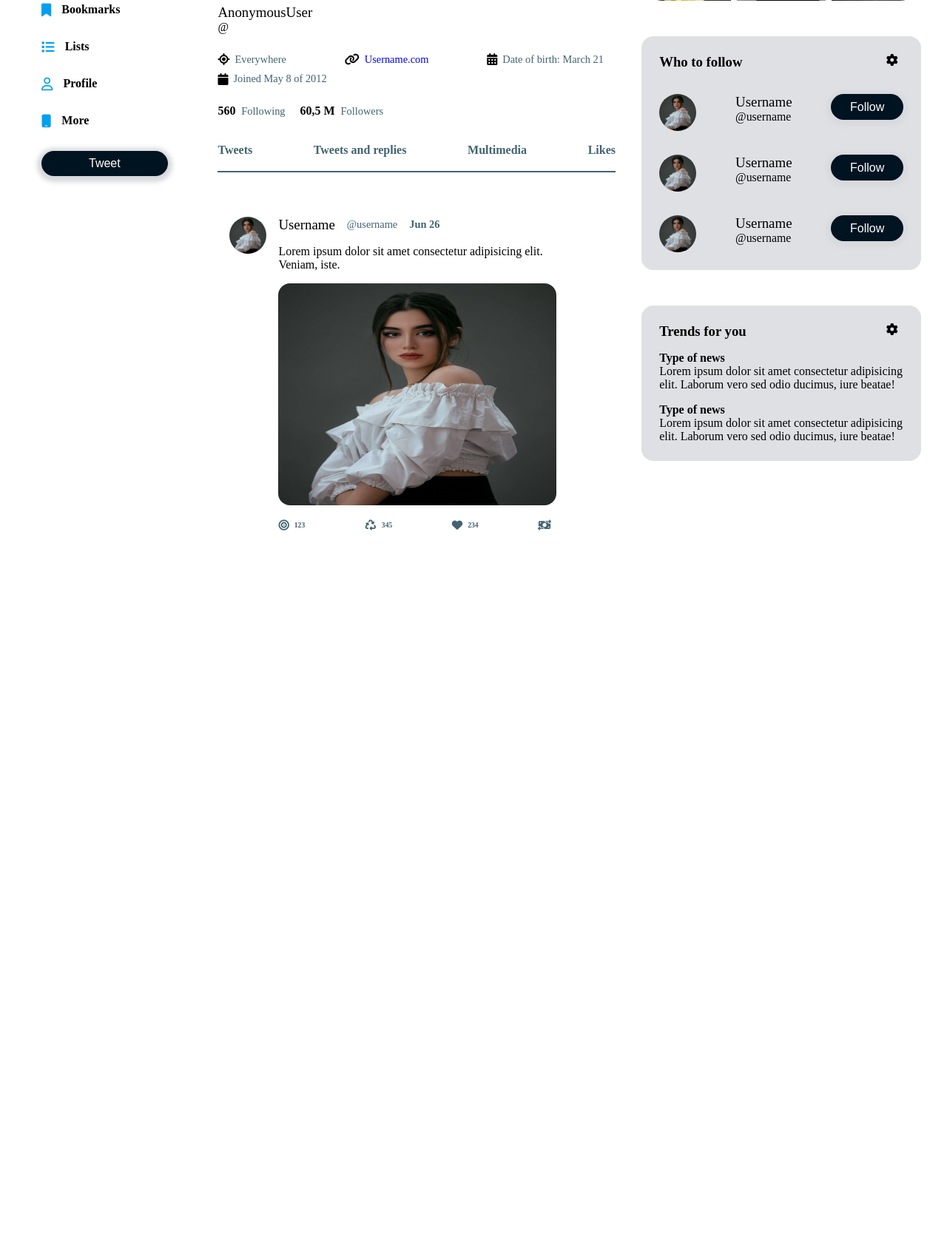
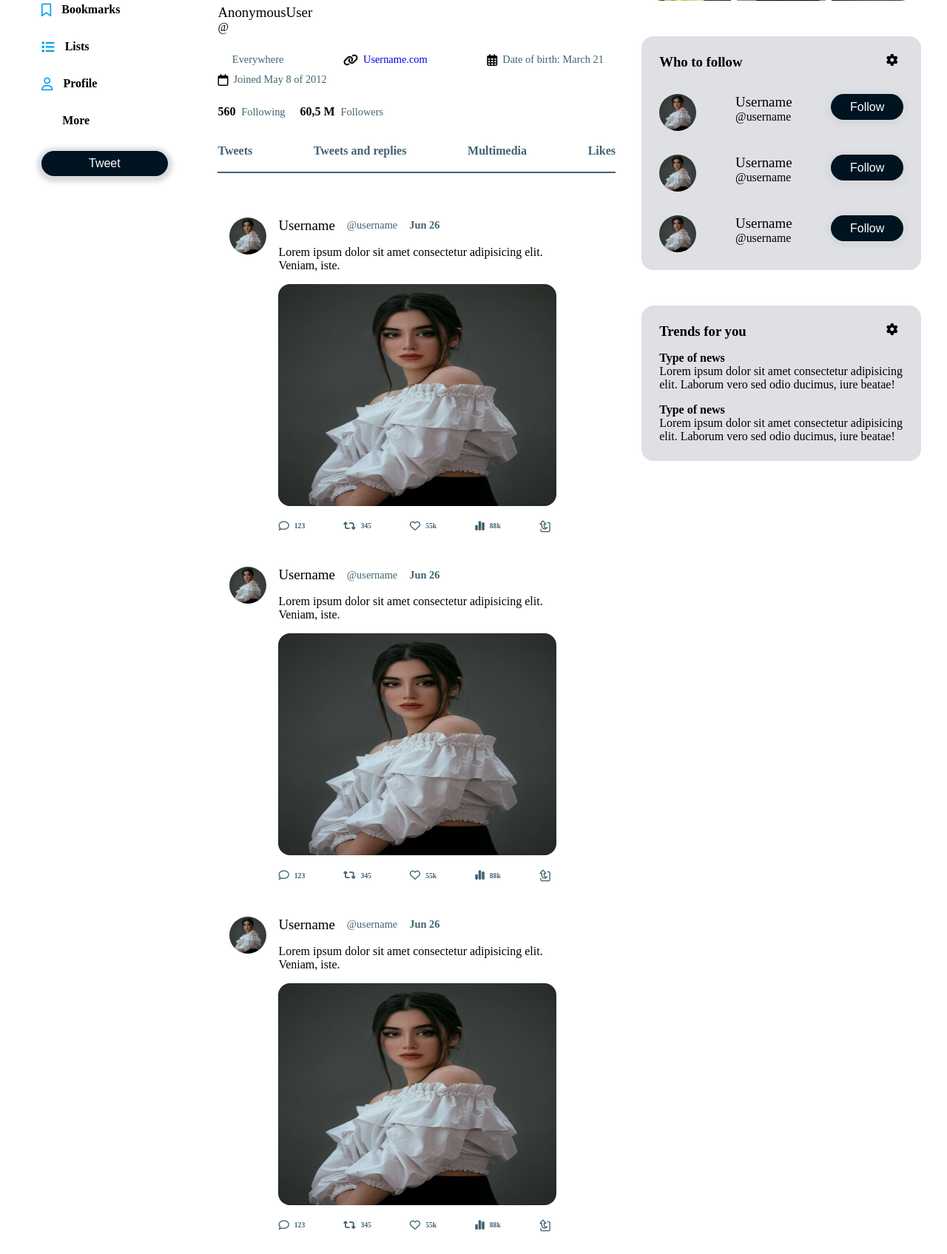
Before and after one commit to patrice012/twiter-clone, a Django app: page / in a window 1280 px wide. Shown: the part 425-2120 px from the top of the page at 74% size. Before the commit the page ends 1142 px from the top, so only its background shows below. Run offline with Django 3.2, Linux system fonts and the light colour scheme; parts of the project's set-up code (start-up, migrations or seed data) failed here and were passed over; some libraries are stand-ins or nearby versions.

Commit message:
update tweet container

```diff
--- a/main/templates/main/index.html
+++ b/main/templates/main/index.html
@@ -22,6 +22,8 @@
         <h3><a href="#">Likes</a></h3>
       </div>
       {% include 'main/partials/_tweets.html' %}
+      {% include 'main/partials/_tweets.html' %}
+      {% include 'main/partials/_tweets.html' %}
     </section>
 
   </section>
--- a/main/templates/main/partials/_header.html
+++ b/main/templates/main/partials/_header.html
@@ -29,7 +29,7 @@
         </p>
         <div class="userContact">
           <div>
-            <i class="fa fa-location"></i>
+            <i class="fa-regu fa-location-dot"></i>
             <h6>Everywhere</h6>
           </div>
           <div>
@@ -37,11 +37,11 @@
             <h6><a href="#">Username.com</a></h6>
           </div>
           <div>
-            <i class="fa fa-calendar-alt"></i>
+            <i class="fa-regular fa-calendar-alt"></i>
             <h6>Date of birth: March 21</h6>
           </div>
           <div>
-            <i class="fa fa-calendar"></i>
+            <i class="fa-regular fa-calendar"></i>
             <h6>Joined May 8 of 2012</h6>
           </div>
         </div>
--- a/main/templates/main/partials/_navbar.html
+++ b/main/templates/main/partials/_navbar.html
@@ -25,7 +25,7 @@
     </div>
 
     <div class="inlineLinks">
-        <i class="fa-solid fa-bookmark"></i>
+        <i class="fa-regular fa-bookmark"></i>
         <h5>Bookmarks</h5>
     </div>
 
@@ -40,7 +40,10 @@
     </div>
 
     <div class="inlineLinks">
-        <i class="fa fa-mobile"></i>
+        <!-- <i class="fa-regular fa-mobile"></i> -->
+        <!-- <i class="fa-sharp fa-light fa-circle-ellipsis"></i> -->
+        <i class="fa-regular fa-circle-ellipsis"></i>
+        <i class="fa-regular fa-circle-ellipsis fa-spin"></i>
         <h5>More</h5>
     </div>
 
--- a/main/templates/main/partials/_tweets.html
+++ b/main/templates/main/partials/_tweets.html
@@ -15,21 +15,31 @@
             <img src="{% static 'img/raamin-ka.jpg' %}" alt="">
         </div>
         <div class="tweet-trends">
-            <div class="action">
-                <i class="fa fa-bullseye"></i>
+            <div class="action tooltip">
+                <span class="tooltiptext">Reply</span>
+                <i class="fa-regular fa-comment"></i>
                 <h6>123</h6>
             </div>
-            <div class="action">
-                <i class="fa fa-recycle"></i>
+            <div class="action tooltip">
+                <span class="tooltiptext">Retweet</span>
+                <i class="fa fa-retweet"></i>
+                <!-- <i class="fa fa-recycle"></i> -->
                 <h6>345</h6>
             </div>
-            <div class="action">
-                <i class="fa fa-heart"></i>
-                <h6>234</h6>
+            <div class="action tooltip">
+                <span class="tooltiptext">Like</span>
+                <i class="fa-regular fa-heart"></i>
+                <h6>55k</h6>
             </div>
-            <div class="action">
-                <i class="fa fa-money-bill-transfer"></i>
-                <h6></h6>
+            <div class="action tooltip">
+                <span class="tooltiptext">View</span>
+                <i class="fa fa-chart-simple"></i>
+                <h6>88k</h6>
+            </div>
+
+             <div class="action tooltip">
+                <span class="tooltiptext">Share</span>
+                <i class="fa-regular fa-share-from-square fa-rotate-270"></i>
             </div>
         </div>
     </div>
--- a/static/scss/_create_tweet.scss
+++ b/static/scss/_create_tweet.scss
@@ -1,6 +1,24 @@
-.create-tweet{
+form.create-tweet{
     width: 100%;
     height: 100%;
     border: none;
     padding-inline: 2rem;
 }
+
+[name="create_tweet"] {
+    min-height: 100px;
+    border: 1px solid $blue_light;
+    border-radius: calc($raduis / 2);
+    padding-inline: 0.6rem;
+    padding-block:0.6rem;
+    max-width: 500px;
+    text-overflow: ellipsis;
+    overflow: auto;
+    word-wrap: break-word;
+
+}
+
+input#id_tweet_picture{
+    display: none;
+
+}
--- a/static/scss/_mixins.scss
+++ b/static/scss/_mixins.scss
@@ -72,8 +72,8 @@
 
 // transition
 
-@mixin transition($time:0.3s, $type:ease-in, $duration:0s){
-    transition:all $time $type $duration;
+@mixin transition($property:all, $duration:0.3s, $type:ease-in, $delay:0s){
+    transition:$property $duration $type $delay;
 }
 
 //  pseudo element
--- a/static/scss/_variables.scss
+++ b/static/scss/_variables.scss
@@ -3,6 +3,8 @@ $bg_color:#ffffff;
 $blue_light:#00a0f4;
 $gray_bg:#dfe0e4;
 $text_gray:#426372;
+
+$tooltip_bg:#0013218c;
 
 
 $text_color:#ffffff;
--- a/static/scss/index.scss
+++ b/static/scss/index.scss
@@ -115,7 +115,7 @@ div.inlineLinks {
 
     & input:focus ~ i {
         display: none;
-        @include transition($time:.2s);
+        @include transition($duration:.2s);
     }
 
     & input:focus {
@@ -411,6 +411,30 @@ div.profile {
     font-size: .9rem;
 }
 
+// tooltip
+
+.tooltip {
+    position:relative;
+}
+
+.tooltiptext {
+    position:absolute;
+    visibility:hidden;
+    color:$text_color;
+    background-color:$tooltip_bg;
+    // border-radius:calc($raduis / 2);
+    top:20px;
+    width: max-content;
+    // border: 1px solid;
+    padding: 0.1rem 0.4rem;
+    // @include transition($delays:5s);
+}
+
+.tooltip:hover .tooltiptext{
+    visibility:visible;
+    @include transition;
+}
+
 
 .user-info {
     @include display-flex($justify:start);
--- a/static/scss/main.css
+++ b/static/scss/main.css
@@ -707,6 +707,25 @@ div.profile {
   font-size: 0.9rem;
 }
 
+.tooltip {
+  position: relative;
+}
+
+.tooltiptext {
+  position: absolute;
+  visibility: hidden;
+  color: #ffffff;
+  background-color: rgba(0, 19, 33, 0.5490196078);
+  top: 20px;
+  width: max-content;
+  padding: 0.1rem 0.4rem;
+}
+
+.tooltip:hover .tooltiptext {
+  visibility: visible;
+  transition: all 0.3s ease-in 0s;
+}
+
 .user-info {
   display: flex;
   flex-direction: row;
@@ -718,11 +737,27 @@ div.profile {
   margin-inline-end: 1rem;
 }
 
-.create-tweet {
+form.create-tweet {
   width: 100%;
   height: 100%;
   border: none;
   padding-inline: 2rem;
 }
 
+[name=create_tweet] {
+  min-height: 100px;
+  border: 1px solid #00a0f0;
+  border-radius: 0.5rem;
+  padding-inline: 0.6rem;
+  padding-block: 0.6rem;
+  max-width: 500px;
+  text-overflow: ellipsis;
+  overflow: auto;
+  word-wrap: break-word;
+}
+
+input#id_tweet_picture {
+  display: none;
+}
+
 /*# sourceMappingURL=main.css.map */
--- a/templates/base.html
+++ b/templates/base.html
@@ -8,8 +8,12 @@
     <link rel="stylesheet" href="{% static 'scss/main.css' %}">
     <!-- <link rel="stylesheet" href="{% static 'static/css/webfonts/' %}"> -->
 
+
     <!-- custom css links -->
     {% include '_csslink.html' %}
+
+    <!-- CDN link -->
+    <link rel="stylesheet" href="https://cdnjs.cloudflare.com/ajax/libs/font-awesome/6.4.0/css/all.min.css" integrity="sha512-iecdLmaskl7CVkqkXNQ/ZH/XLlvWZOJyj7Yy7tcenmpD1ypASozpmT/E0iPtmFIB46ZmdtAc9eNBvH0H/ZpiBw==" crossorigin="anonymous" referrerpolicy="no-referrer" />
 
     <!-- TinyMCE widget assets -->
     {{ form.media }}
```
Also changed, not shown: main/templates/main/partials/_create_update_tweet.html (+6 -2 lines), 3 other files.
